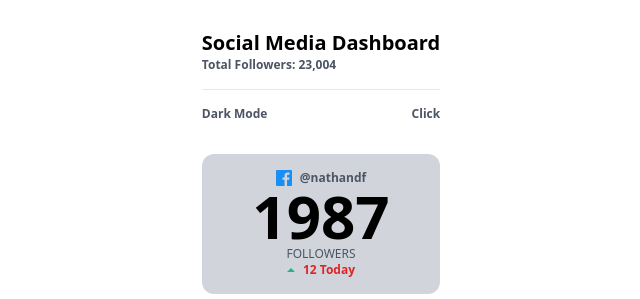
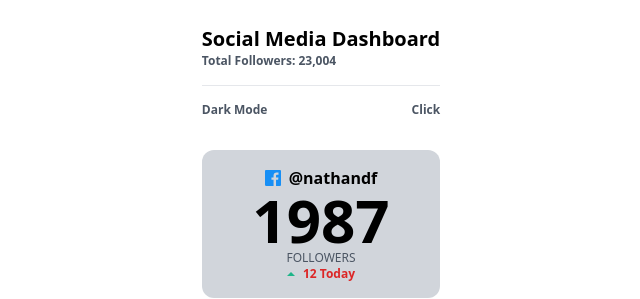
Before and after one commit to migsilva89/Social-Media-Dashboard-with-theme-switcher, a website: page public/index.html in a window 1280 px wide. Shown: the top 299 px of the page, without its empty margins (319-959 px from the left). Drawn offline with Linux system fonts and the light colour scheme.

Commit message:
section 1 with first commit

```diff
--- a/public/index.html
+++ b/public/index.html
@@ -24,7 +24,7 @@
             <div class="bg-gray-300 mt-4 rounded-xl p-4 text-center">
                 <div class="flex justify-center items-center">
                     <img class="mr-2 w-4 h-4" src="/public/images/icon-facebook.svg" alt="">
-                    <p class="font-bold text-xs text-gray-600"> @nathandf</p>
+                    <p class="font-bold text-xstext-gray-600"> @nathandf</p>
                 </div>
                 <p class="font-bold text-6xl">1987</p>
                 <p class="text-gray-600 text-xs">FOLLOWERS</p>
```
